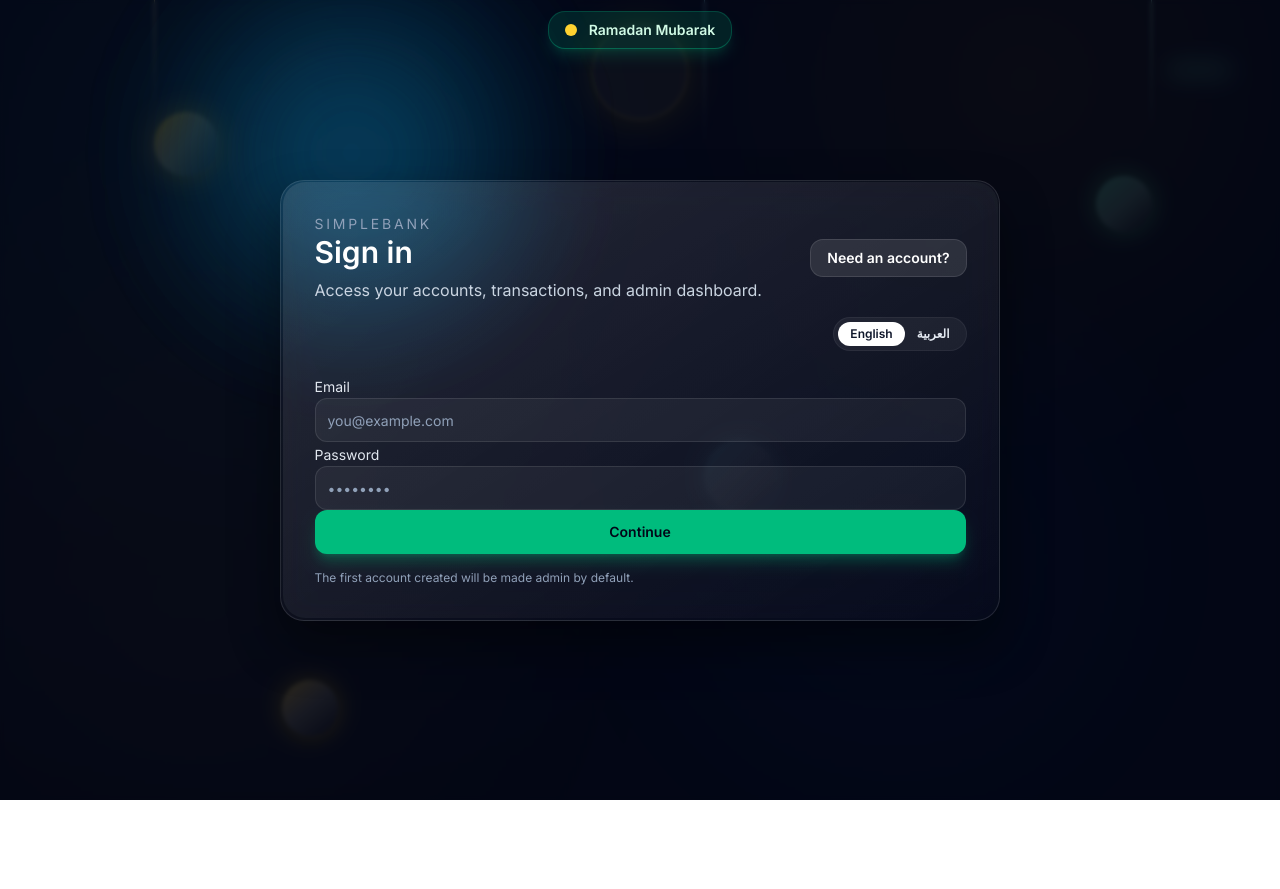
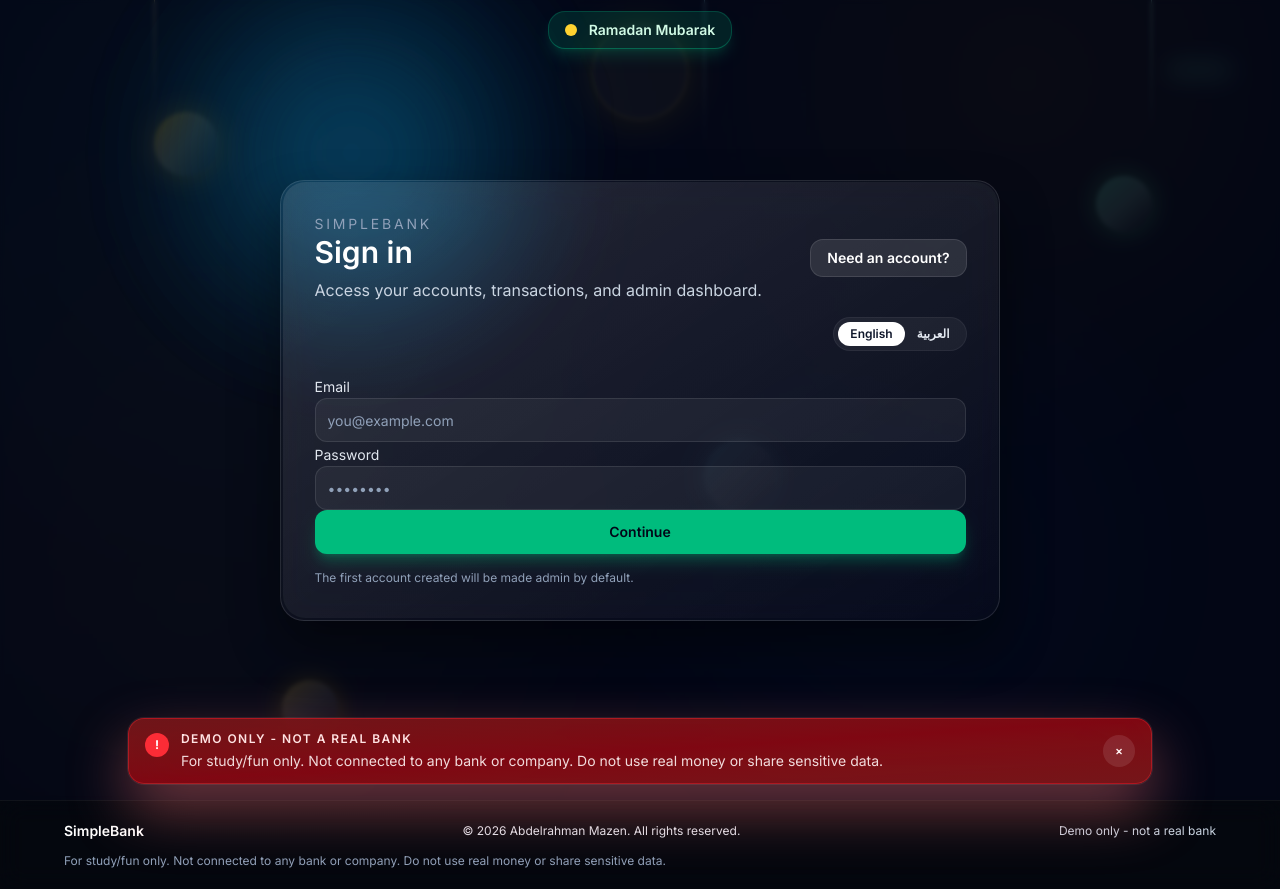
Before and after one commit to AbdelrahmanMazen/Simple-Banking-Web-App, a Next.js app: page / in a window 1280 px wide. Before the commit the page ends 800 px from the top, so only its background shows below. Built offline with nearby package versions, Linux system fonts and the light colour scheme; no server answers.

Commit message:
Add footer with localized warning banner

```diff
--- /dev/null
+++ b/app/components/legal-notice-banner.tsx
@@ -0,0 +1,41 @@
+"use client";
+
+import { useState } from "react";
+
+type Props = {
+  title: string;
+  body: string;
+};
+
+export default function LegalNoticeBanner({ title, body }: Props) {
+  const [dismissed, setDismissed] = useState(false);
+
+  const handleClose = () => {
+    // Dismiss for the current session only; it will reappear on reload.
+    setDismissed(true);
+  };
+
+  if (dismissed) return null;
+
+  return (
+    <div className="fixed inset-x-0 bottom-4 z-30 px-4">
+      <div className="mx-auto flex max-w-5xl items-start gap-3 rounded-2xl border border-red-500/40 bg-gradient-to-br from-red-900/85 via-red-800/80 to-red-900/90 px-4 py-3 text-sm text-red-50 shadow-[0_25px_60px_rgba(248,113,113,0.45)] backdrop-blur-2xl ring-1 ring-red-300/10" role="alert">
+        <span className="mt-0.5 flex h-6 w-6 flex-shrink-0 items-center justify-center rounded-full bg-red-500 text-xs font-bold text-white" aria-hidden>
+          !
+        </span>
+        <div className="flex-1 space-y-1 leading-relaxed">
+          <div className="text-xs font-semibold uppercase tracking-[0.12em] text-red-100">{title}</div>
+          <p className="text-[13px] text-red-50/90 sm:text-sm">{body}</p>
+        </div>
+        <button
+          type="button"
+          onClick={handleClose}
+          className="mt-1 inline-flex h-8 w-8 items-center justify-center rounded-full bg-white/10 text-xs font-semibold text-red-50 transition hover:bg-white/20 focus:outline-none focus:ring-2 focus:ring-red-200/70"
+          aria-label="Dismiss notice"
+        >
+          ×
+        </button>
+      </div>
+    </div>
+  );
+}
--- a/app/layout.tsx
+++ b/app/layout.tsx
@@ -2,7 +2,8 @@ import type { Metadata } from "next";
 import { cookies } from "next/headers";
 import { Tajawal, Inter } from "next/font/google";
 import "./globals.css";
-import { resolveLocale } from "@/lib/i18n";
+import { resolveLocale, translate } from "@/lib/i18n";
+import LegalNoticeBanner from "@/app/components/legal-notice-banner";
 
 const tajawal = Tajawal({ subsets: ["arabic"], weight: ["400", "500", "700"], display: "swap", variable: "--font-tajawal" });
 const inter = Inter({ subsets: ["latin"], variable: "--font-inter" });
@@ -25,6 +26,9 @@ export default async function RootLayout({
   const baseBg = showRamadan
     ? "bg-gradient-to-br from-emerald-950 via-slate-950 to-amber-900"
     : "bg-slate-950";
+  const legalTitle = translate(locale, "legalNoticeTitle");
+  const legalBody = translate(locale, "legalNoticeBody");
+  const footerCopyright = translate(locale, "footerCopyright");
 
   return (
     <html lang={locale} dir={locale === "ar" ? "rtl" : "ltr"}>
@@ -54,6 +58,15 @@ export default async function RootLayout({
           </div>
         )}
         <div className="relative z-10 min-h-screen">{children}</div>
+        <footer className="relative z-20 border-t border-white/5 bg-black/20 px-6 py-5 backdrop-blur-md">
+          <div className="mx-auto flex max-w-6xl flex-wrap items-center justify-between gap-3 text-sm text-slate-200/85">
+            <div className="font-semibold text-white">SimpleBank</div>
+            <div className="text-xs text-slate-200">{footerCopyright}</div>
+            <div className="text-xs text-slate-300">{legalTitle}</div>
+            <div className="text-xs text-slate-400">{legalBody}</div>
+          </div>
+        </footer>
+        <LegalNoticeBanner title={legalTitle} body={legalBody} />
       </body>
     </html>
   );
--- a/lib/i18n.ts
+++ b/lib/i18n.ts
@@ -5,6 +5,9 @@ const messages = {
     simpleBank: "SimpleBank",
     welcomeBack: "Welcome back, {name}",
     intro: "Track balances, deposits, and withdrawals in a lightweight, demo-friendly bank.",
+    legalNoticeTitle: "Demo only - not a real bank",
+    legalNoticeBody: "For study/fun only. Not connected to any bank or company. Do not use real money or share sensitive data.",
+    footerCopyright: "© 2026 Abdelrahman Mazen. All rights reserved.",
     manageAccount: "Manage account settings",
     signOut: "Sign out",
     balance: "Balance",
@@ -207,6 +210,9 @@ const messages = {
     simpleBank: "بنك بسيط",
     welcomeBack: "مرحباً بعودتك، {name}",
     intro: "تتبع الأرصدة والإيداعات والسحوبات في تجربة بنكية خفيفة للتجربة.",
+    legalNoticeTitle: "تجربة فقط - ليس بنكاً حقيقياً",
+    legalNoticeBody: "للدراسة والتجربة فقط. غير مرتبط بأي بنك أو شركة حقيقية. لا تستخدم أموالاً حقيقية أو تشارك بيانات حساسة.",
+    footerCopyright: "© 2026 عبد الرحمن مازن. جميع الحقوق محفوظة.",
     manageAccount: "إدارة الإعدادات",
     signOut: "تسجيل الخروج",
     balance: "الرصيد",
```
